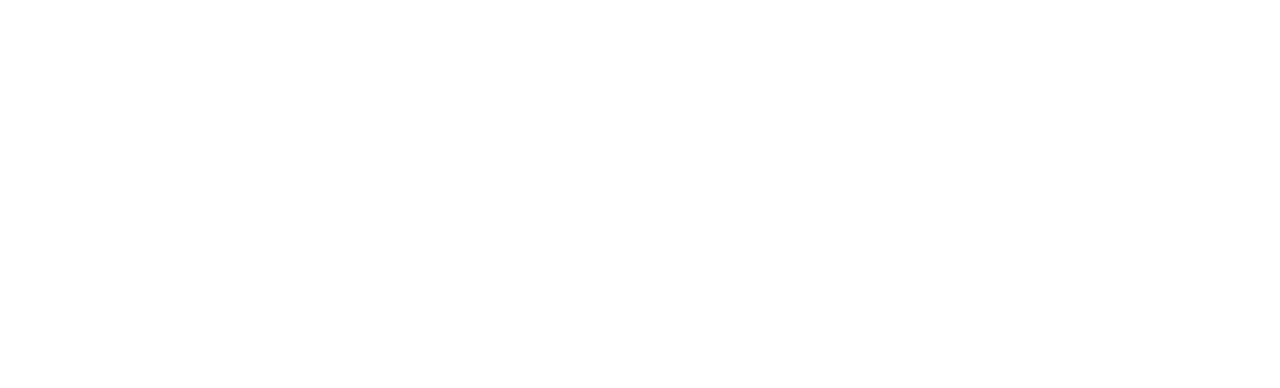
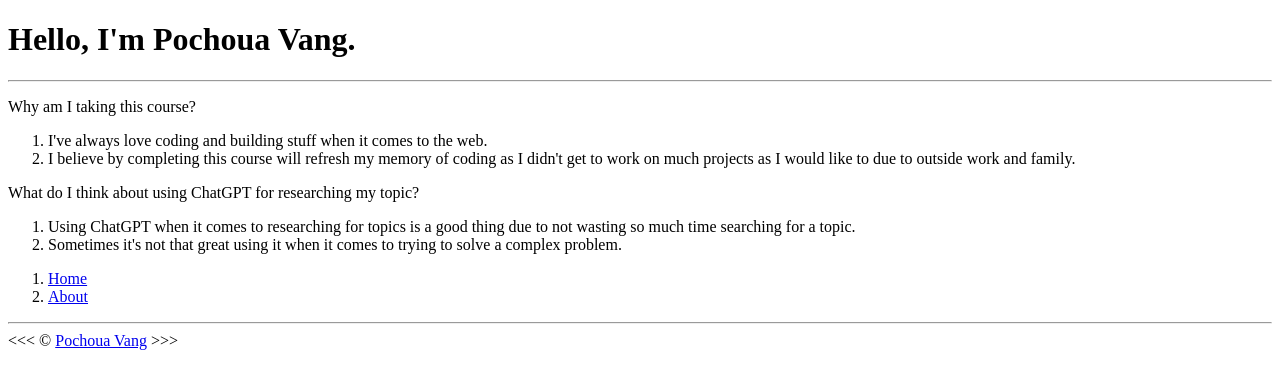
Before and after one commit to CIT85/pochouav-pub, a plain HTML site: page w3/about.html in a window 1280 px wide. Drawn offline with Linux system fonts and the light colour scheme.

Commit message:
about.html complete

```diff
--- a/w3/about.html
+++ b/w3/about.html
@@ -0,0 +1,42 @@
+<!DOCTYPE html>
+<html lang="en">
+<head>
+    <meta charset="UTF-8">
+    <meta name="author" content="Pochoua Vang">
+    <meta name="viewport" content="width=device-width, initial-scale=1.0">
+    <meta name="description" content="Hi, I'm Pochoua Vang. This page is about me.">
+    <link rel="stylesheet" href="main.css">
+    <title>About Me</title>
+</head>
+<body>
+
+<h1>Hello, I'm Pochoua Vang.</h1>
+
+<hr>
+
+<p>Why am I taking this course?</p>
+
+<ol>
+    <li>I've always love coding and building stuff when it comes to the web.</li>
+    <li>I believe by completing this course will refresh my memory of coding as I didn't get to work on much
+        projects as I would like to due to outside work and family.
+    </li>
+</ol>
+
+<p>What do I think about using ChatGPT for researching my topic?</p>
+
+<ol>
+    <li>Using ChatGPT when it comes to researching for topics is a good thing due to not wasting so much time searching for a topic.</li>
+    <li>Sometimes it's not that great using it when it comes to trying to solve a complex problem.</li>
+</ol>
+
+<ol>
+    <li><a href="index.html">Home</a></li>
+    <li><a href="about.html">About</a></li>
+</ol>
+
+<hr>
+&lt;&lt;&lt; &copy; <a href="about.html">Pochoua Vang</a> &gt;&gt;&gt;
+
+</body>
+</html>
```
Also changed, not shown: w3/index.html (+5 -0 lines).
